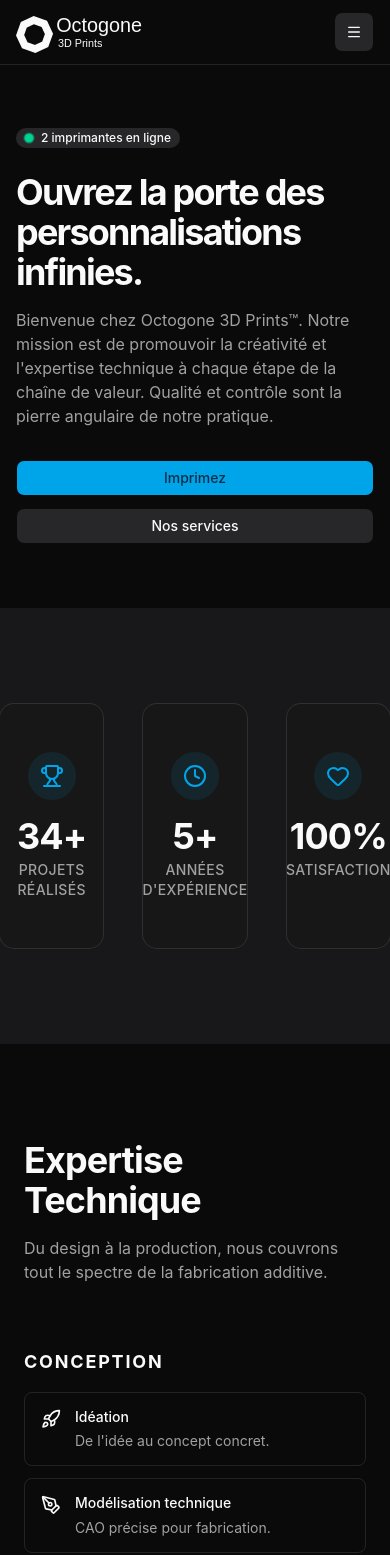
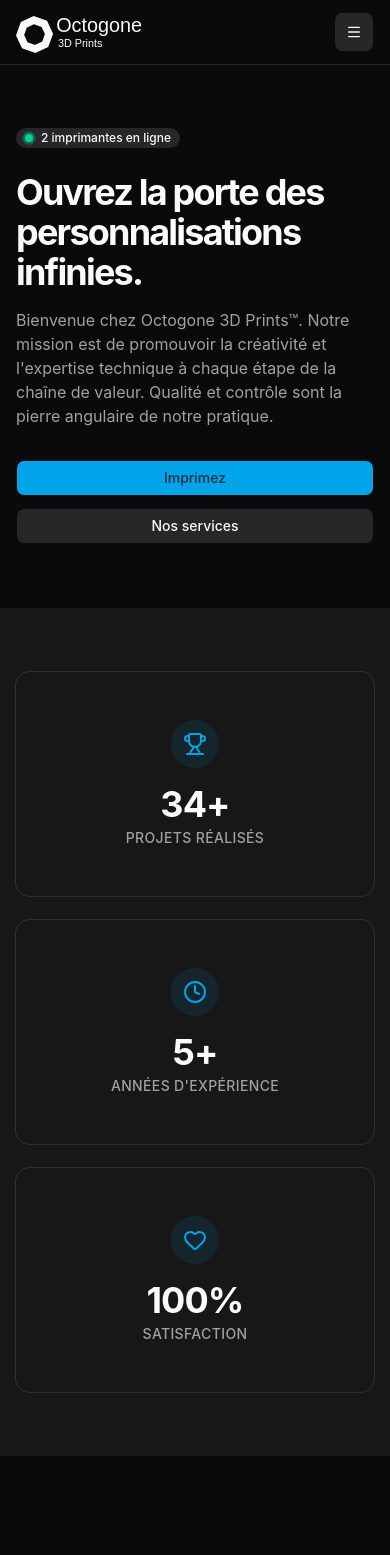
Before and after one commit to TechnologiesOctogone/octogone-3d-prints-website, a Next.js app: page / in a window 390 px wide. Shown: the top 1555 px of the page. Built offline with nearby package versions, Linux system fonts and the light colour scheme.

Commit message:
feat(stats): mobile

```diff
--- a/src/app/page.tsx
+++ b/src/app/page.tsx
@@ -32,47 +32,13 @@
 } from "@/components/ui/item";
 import projects from "@/data/projects.json";
 import services from "@/data/services";
+import { StatsSection } from "@/components/modules/landing/stats-section";
 
 const App = () => {
   return (
     <>
       <HeroSection />
-
-      <section id="stats" className="py-24 bg-secondary/50">
-        <div className="container mx-auto grid grid-cols-3 gap-10">
-          {[
-            {
-              icon: <Trophy className="w-6 h-6 text-primary" />,
-              value: `${Math.floor((Date.now() - new Date("2025-06-01").getTime()) / 604800000)}+`,
-              label: "Projets réalisés",
-            },
-            {
-              icon: <Clock className="w-6 h-6 text-primary" />,
-              value: "5+",
-              label: "Années d'expérience",
-            },
-            {
-              icon: <Heart className="w-6 h-6 text-primary" />,
-              value: "100%",
-              label: "Satisfaction",
-            },
-          ].map(({ icon, value, label }) => (
-            <Card key={label}>
-              <CardContent className="flex flex-col items-center justify-center p-6 text-center">
-                <div className="bg-primary/10 p-3 rounded-full mb-4">
-                  {icon}
-                </div>
-                <span className="text-4xl font-bold tracking-tight">
-                  {value}
-                </span>
-                <span className="text-sm font-medium text-muted-foreground mt-1 uppercase tracking-wide">
-                  {label}
-                </span>
-              </CardContent>
-            </Card>
-          ))}
-        </div>
-      </section>
+      <StatsSection />
 
       <section id="services" className="py-24 container mx-auto px-6">
         <div className="mb-16">
--- /dev/null
+++ b/src/components/modules/landing/stat-card.tsx
@@ -0,0 +1,22 @@
+import { ReactNode } from "react";
+import { Card, CardContent } from "@/components/ui/card";
+
+type StatCardProps = {
+  icon: ReactNode;
+  value: string;
+  label: string;
+};
+
+export function StatCard({ icon, value, label }: StatCardProps) {
+  return (
+    <Card>
+      <CardContent className="flex flex-col items-center justify-center p-6 text-center">
+        <div className="mb-4 rounded-full bg-primary/10 p-3">{icon}</div>
+        <span className="text-4xl font-bold tracking-tight">{value}</span>
+        <span className="mt-1 text-sm font-medium uppercase tracking-wide text-muted-foreground">
+          {label}
+        </span>
+      </CardContent>
+    </Card>
+  );
+}
--- /dev/null
+++ b/src/components/modules/landing/stats-section.tsx
@@ -0,0 +1,27 @@
+import { Trophy, Clock, Heart } from "lucide-react";
+import { StatCard } from "@/components/modules/landing/stat-card";
+
+// Hoist logic outside the component to prevent recalculation on re-renders
+const getProjectsCount = () => {
+  const msPerWeek = 604800000;
+  return `${Math.floor((Date.now() - new Date("2025-06-01").getTime()) / msPerWeek)}+`;
+};
+
+const STATS_DATA = [
+  { icon: <Trophy className="h-6 w-6 text-primary" />, value: getProjectsCount(), label: "Projets réalisés" },
+  { icon: <Clock className="h-6 w-6 text-primary" />, value: "5+", label: "Années d'expérience" },
+  { icon: <Heart className="h-6 w-6 text-primary" />, value: "100%", label: "Satisfaction" },
+];
+
+export function StatsSection() {
+  return (
+    <section id="stats" className="bg-secondary/50 py-16 md:py-24">
+      {/* Mobile-first: 1 col, md: 3 cols */}
+      <div className="container mx-auto grid grid-cols-1 gap-6 px-4 md:grid-cols-3 md:gap-10 lg:px-6">
+        {STATS_DATA.map((stat) => (
+          <StatCard key={stat.label} {...stat} />
+        ))}
+      </div>
+    </section>
+  );
+}
```
